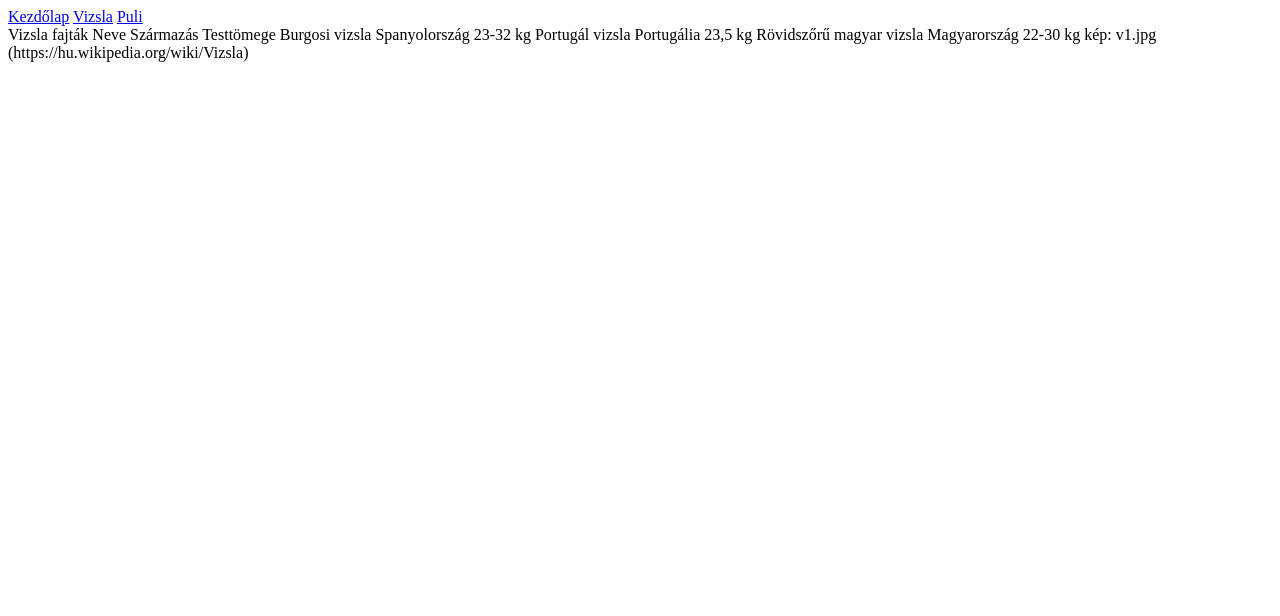
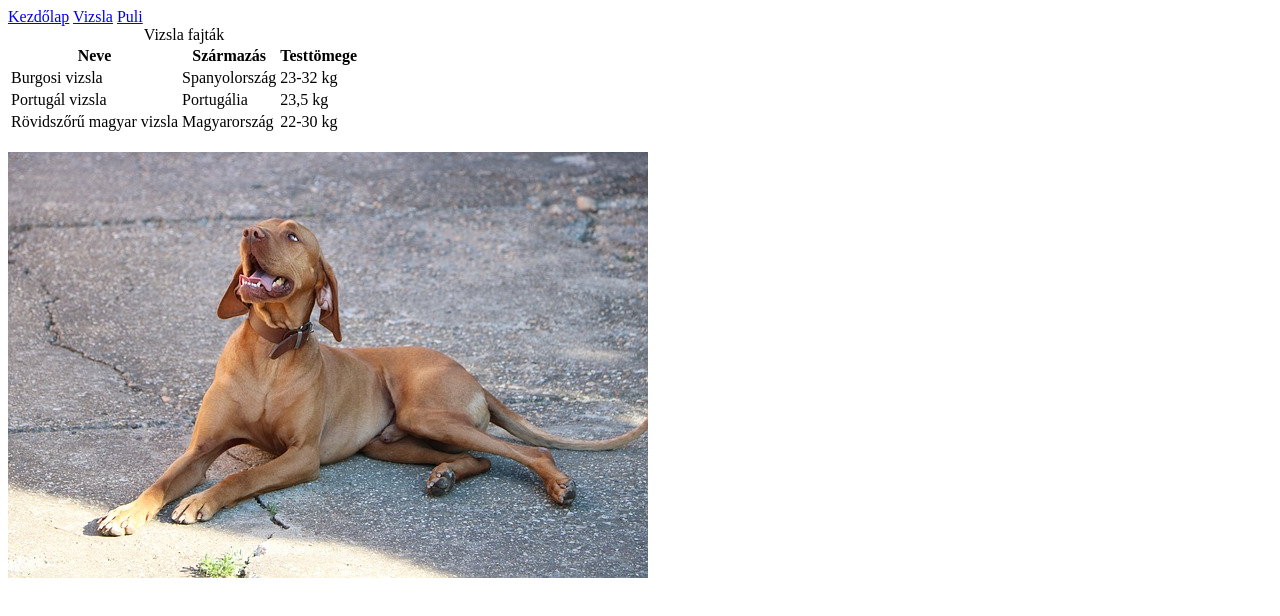
Before and after one commit to RozsasAdrienn/oraimunka240920niru2, a plain HTML site: page vizsla.html in a window 1280 px wide. Drawn offline with Linux system fonts and the light colour scheme.

Commit message:
kész vizsla oldal

```diff
--- a/vizsla.html
+++ b/vizsla.html
@@ -20,16 +20,38 @@
     </header>
     <main>
         <!-- oldal vagy rész közepe-->
-        Vizsla fajták
-        Neve	Származás	Testtömege
-        Burgosi vizsla	Spanyolország	23-32 kg
-        Portugál vizsla	Portugália	23,5 kg
-        Rövidszőrű magyar vizsla	Magyarország	22-30 kg
-
-        kép: v1.jpg (https://hu.wikipedia.org/wiki/Vizsla)
+        <table>
+            <caption>Vizsla fajták</caption>
+            <tr>
+                <th>Neve</th>
+                <th>Származás</th>
+                <th>Testtömege</th>
+            </tr>
+            <tr>
+                <td>Burgosi vizsla</td>
+                <td>Spanyolország</td>
+                <td>23-32 kg</td>
+            </tr>
+            <tr>
+                <td>Portugál vizsla</td>
+                <td>Portugália</td>
+                <td>23,5 kg</td>
+            </tr>
+            <tr>
+                <td>Rövidszőrű magyar vizsla</td>
+                <td>Magyarország</td>
+                <td>22-30 kg</td>
+            </tr>
+        </table>
+        <!--új sor-->
+        <br>
     </main>
     <footer>
         <!-- oldal vagy rész alja-->
+        <a href="https://hu.wikipedia.org/wiki/Vizsla">
+            <img src="forrás/v1.jpg" alt="Vizsla">
+        </a>
+
     </footer>
 </body>
 </html>
```
